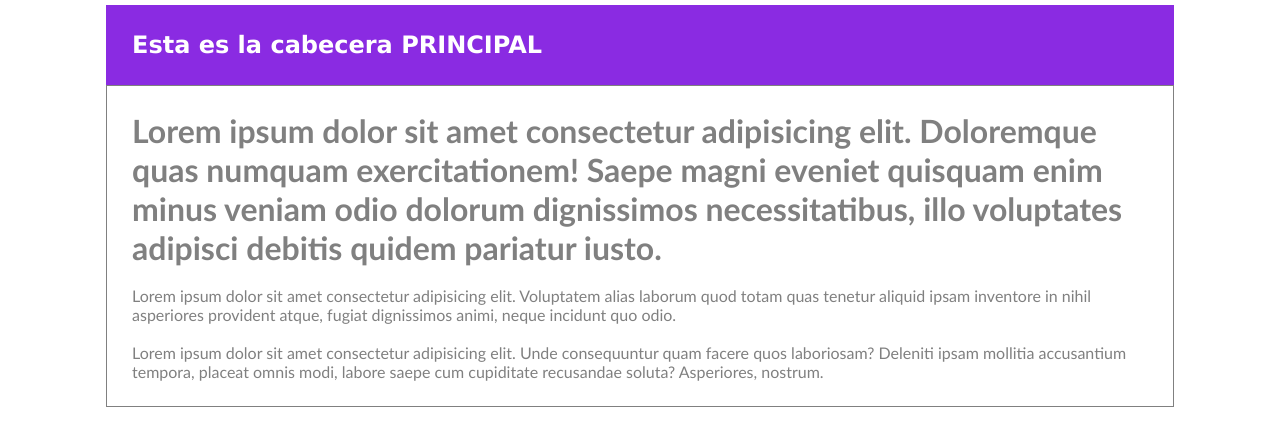
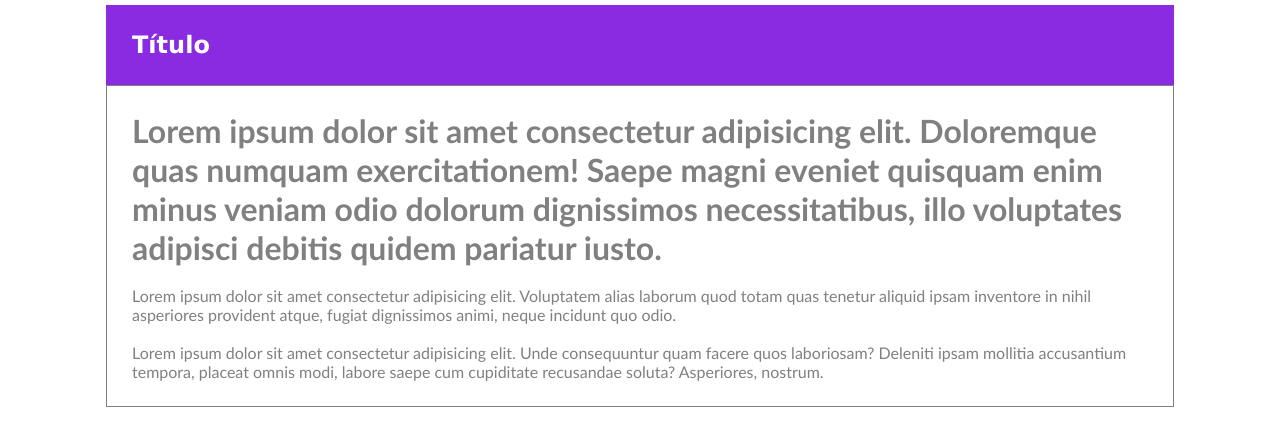
Before and after one commit to gioabril/gioblog, a plain HTML site: page index.html in a window 1280 px wide. Drawn offline with Linux system fonts and the light colour scheme.

Commit message:
Cabmio del titilo del texto

```diff
--- a/index.html
+++ b/index.html
@@ -8,7 +8,7 @@
     <link rel="stylesheet" href="/css/estilos.css">
 </head>
 <body>
-    <div id="cabecera">Esta es la cabecera PRINCIPAL</div>
+    <div id="cabecera">Título</div>
     <div id="container">
         <h1>Lorem ipsum dolor sit amet consectetur adipisicing elit. Doloremque quas numquam exercitationem! Saepe magni eveniet quisquam enim minus veniam odio dolorum dignissimos necessitatibus, illo voluptates adipisci debitis quidem pariatur iusto.</h1>
         <br>
```
